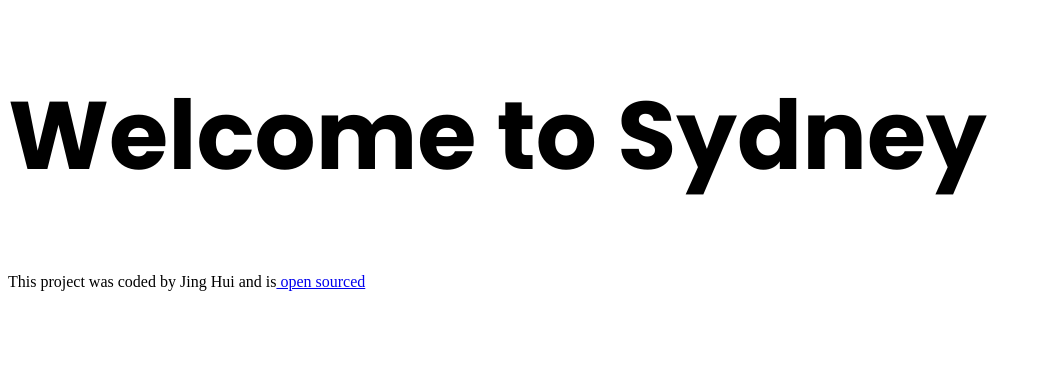
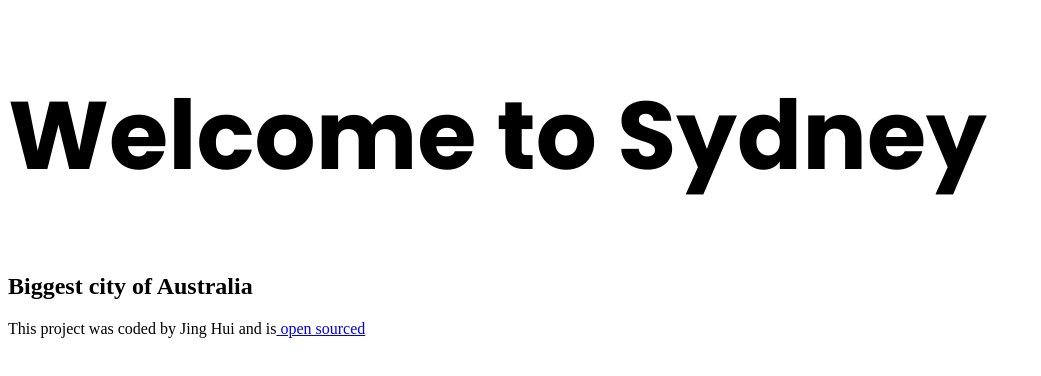
Before and after one commit to 934192776/TravelProjectGitHubRepository, a plain HTML site: page index.html in a window 1280 px wide. Shown: the whole page, without its empty margins (0-1041 px from the left). Drawn offline with Linux system fonts and the light colour scheme.

Commit message:
add more codes

```diff
--- a/index.html
+++ b/index.html
@@ -12,9 +12,10 @@
     />
     <link rel="stylesheet" href="src/styles.css" />
     <title>Welcome to Sydney</title>
-  </head>
+   </head>
   <body>
     <h1>Welcome to Sydney</h1>
+    <h2>Biggest city of Australia</h2>
     <footer>
         This project was coded by Jing Hui and is<a href="https://github.com/934192776/TravelProjectGitHubRepository" target="_blank"
         > open sourced
```
